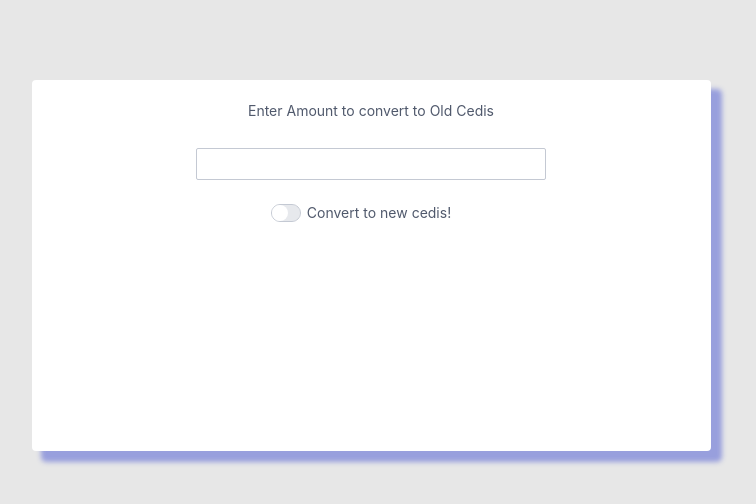
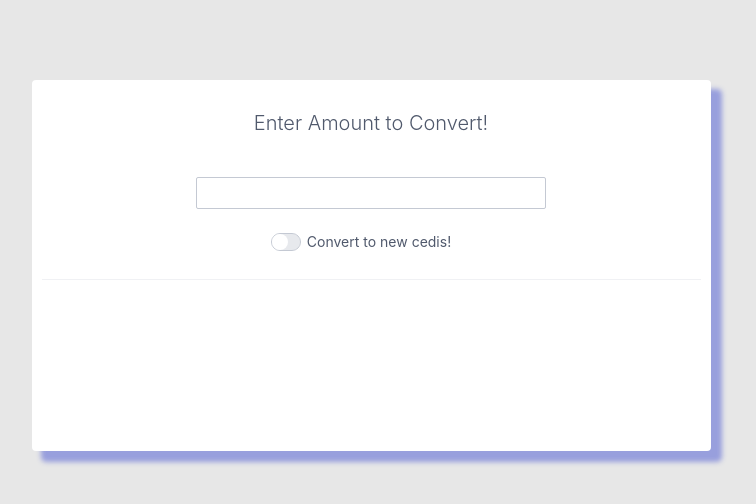
Before and after one commit to saviour123/cedi2cedi, a Python web app: template templates/index.html in a window 1280 px wide. Shown: the top 504 px of the page, without its empty margins (269-1025 px from the left). Run offline with Jinja, Linux system fonts and the light colour scheme; the template is opened without the code that fills it, so the values that code supplies are empty.

Commit message:
Initial Commit

```diff
--- /dev/null
+++ b/appengine_config.py
@@ -0,0 +1,3 @@
+from google.appengine.ext import vendor
+
+vendor.add('lib')
--- a/static/script.js
+++ b/static/script.js
@@ -6,9 +6,9 @@ var button = document.querySelector('input[type=button]');
 var ifcheck = document.querySelector('input[type=checkbox]');
 
 inputVal.oninput = function(){
-    if (!inputVal.value){
-        console.log(inputVal.value);
-    }
+    if (inputVal.value == ""){
+        result.innerHTML == "0.00";
+    } else{
         if (!ifcheck.checked) {
             amtNewCedi = parseFloat(inputVal.value) / 10000;
             result.innerHTML = amtNewCedi.toLocaleString() + " " + "New Ghana Cedis";
@@ -16,4 +16,5 @@ inputVal.oninput = function(){
             amtOldCedi = parseFloat(inputVal.value) * 10000;
             result.innerHTML = amtOldCedi.toLocaleString() + " " +  "Old Ghana Cedis";
         }
+    }
 };
--- a/static/style.css
+++ b/static/style.css
@@ -24,3 +24,11 @@ body{
     width: 25em;
     margin: 1.5em auto;
 }
+
+#result {
+    text-align: center;
+}
+
+#hr-divider {
+    margin: 2rem 0 2rem 0;
+}
--- a/templates/index.html
+++ b/templates/index.html
@@ -3,7 +3,7 @@
 <head>
     <meta charset="UTF-8">
     <title>Cedi2Cedi Convertor</title>
-    <link rel="stylesheet" href={{ static_url("spectre.min.css") }}>
+    <link rel="stylesheet" href={{ static_url("spectre.min.css") }}/>
     <link rel="stylesheet" href={{ static_url("style.css") }}/>
 </head>
 <body>
@@ -11,15 +11,15 @@
 <div class="container">
   <div class="columns">
       <div class="column col-12">
-          <div class="rectangle">
+          <div class="column rectangle">
+              <div>
                 <form class="rect-form">
                     <div class="form-group">
                         <label class="form-label" for="input-example-1">
-                          Enter Amount to convert to Old Cedis
+                            <h5>Enter Amount to Convert!</h5>
                         </label>
                         <input class="form-input" type="text" id="input-control" />
                     </div>
-
                     <div class="form-group">
                       <label class="form-switch">
                           <input type="checkbox" />
@@ -28,7 +28,9 @@
                       </label>
                   </div>
               </form>
-              <div id='result'></div>
+          </div>
+          <div class="divider hr-divider"></div>
+          <h4 id='result'></h4>
           </div>
       </div>
   </div>
```
Also changed, not shown: app.py (+8 -8 lines), app.yaml (added, +9 -0 lines), requirements.txt (+5 -12 lines), static/favicon.ico (added), 5 other files. Lines whose indentation alone changed are shown as unchanged.
